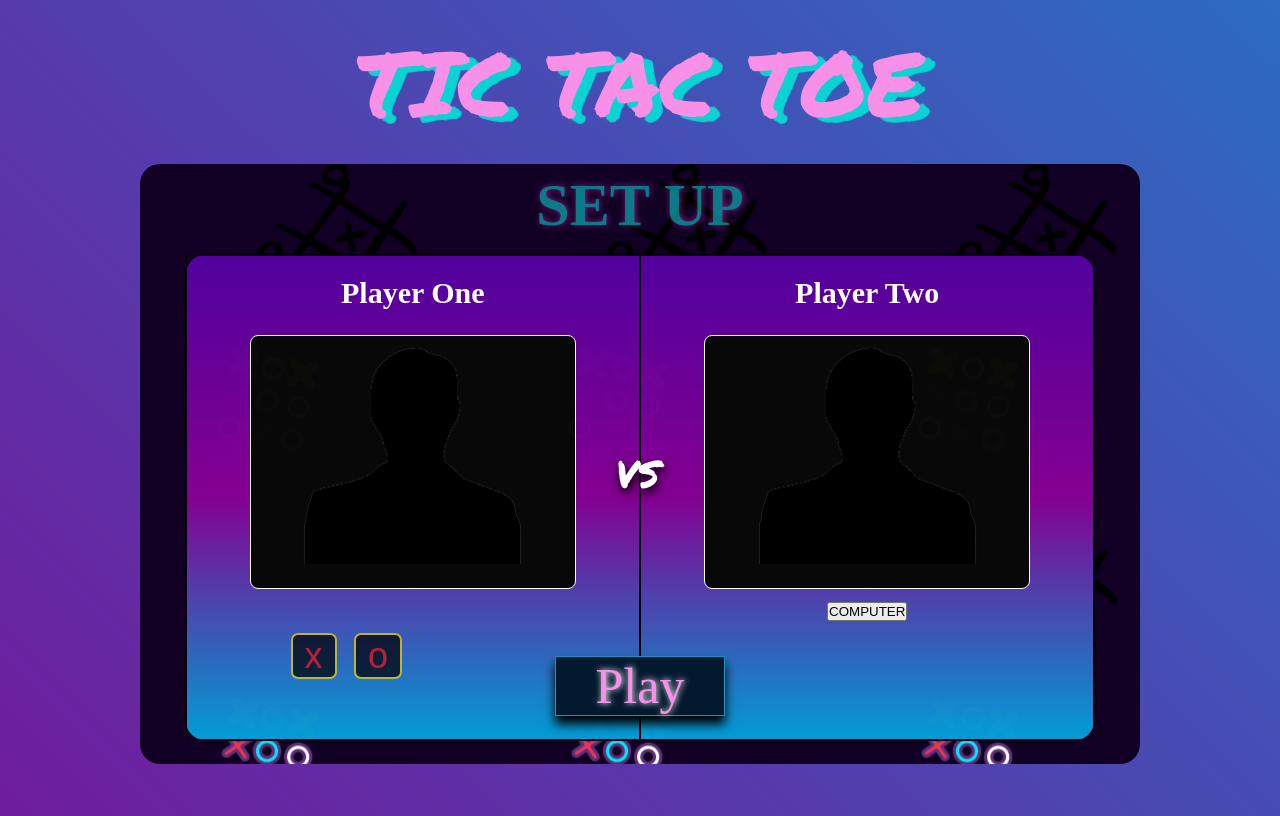
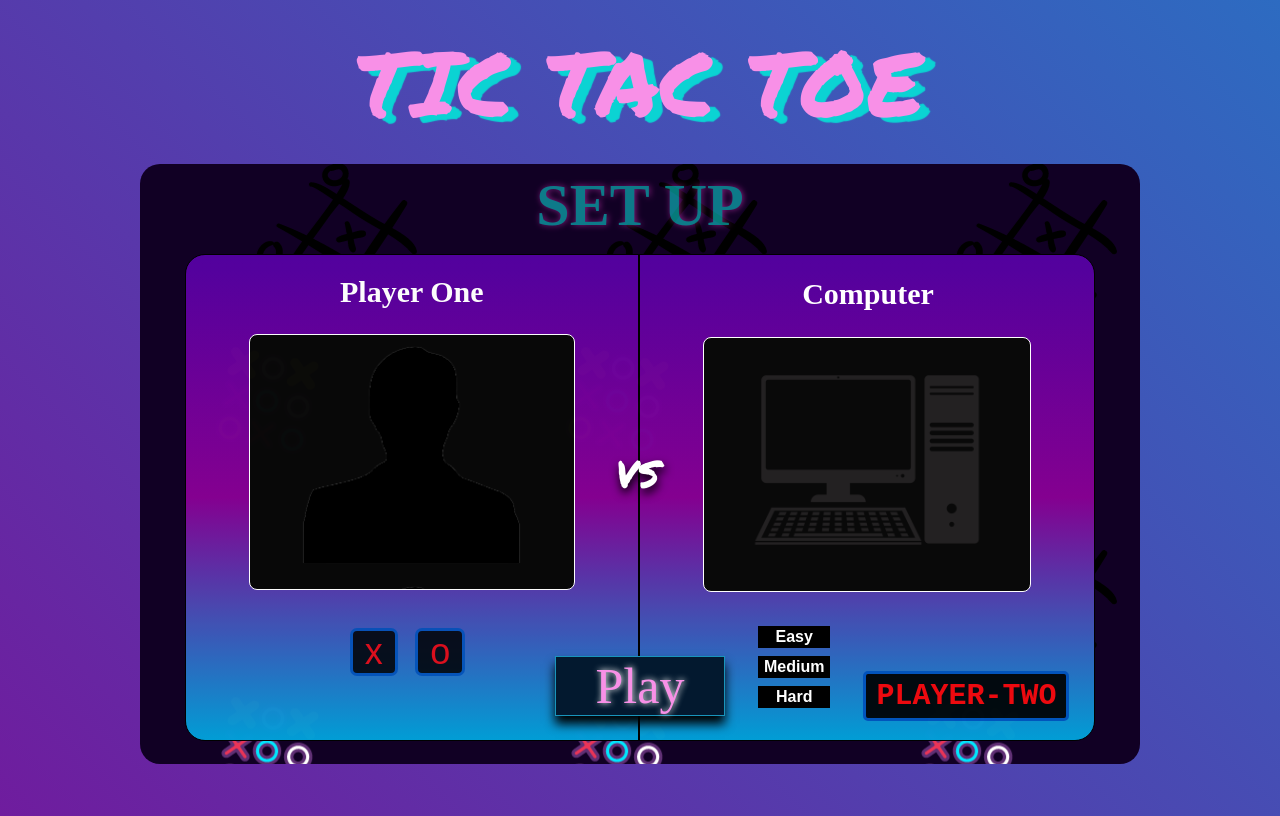
Before and after one commit to Nuccino92/TIC-TAC-TOE, a plain HTML site: page index.html in a window 1280 px wide. Both pictures are taken after a click on the button "COMPUTER". Drawn offline with Linux system fonts and the light colour scheme; a web font is replaced by a local one.

Commit message:
finished the set up hud styling, also added js logic for switching between computer and second player in the hud.

```diff
--- a/index.html
+++ b/index.html
@@ -14,6 +14,7 @@
         <hi class="setup-title">SET UP</hi>
         <div class="vs">VS</div>
         <div class="setup-container">
+
             <span class="player-one">Player One
                 <div class="player-one-inner">
                     <div class="silhouette-one"></div>
@@ -23,17 +24,37 @@
                     <button class="o-button-one">o</button>
                 </div>
             </span>
-            <span class="player-two">Player Two
+
+            <span class="player-two" id="playerUi">Player Two
                 <div class="player-two-inner">
                     <div class="silhouette-two"></div>
                 </div>
                 <div class="player-two-button-container">
-                    <button class="computer-button">COMPUTER</button>
+                    <button data-open-computer class="computer-button">COMPUTER</button>
                 </div>
             </span>
+
         </div>
+
         <button class="play-now">Play</button>
+
+        <span class="computer-selection" id="computerUi">Computer
+            <div class="computer-selection-inner">
+                <div class="silhouette-computer">
+
+                </div>
+                <div class="computer-button-container">
+                    <button data-open-player class="player-button">PLAYER-TWO</button>
+                </div>
+                <div class="computer-difficulty-container">
+                    <button class="easy-button">Easy</button>
+                    <button class="medium-button">Medium</button>
+                    <button class="hard-button">Hard</button>
+                </div>
+        </span>
     </div>
+
+
 
     <script type="text/javascript" src="script.js"></script>
 </body>
--- a/script.js
+++ b/script.js
@@ -1,3 +1,32 @@
+const openComputerButton = document.querySelectorAll('[data-open-computer]')
+const openPlayerButton =  document.querySelectorAll('[data-open-player]')
+
+openComputerButton.forEach(button => {
+    button.addEventListener('click', () => {
+        const computerUi = document.getElementById('computerUi');
+        openComputer(computerUi);
+    })
+});
+
+openPlayerButton.forEach(button => {
+    button.addEventListener('click', () => {
+        const playerUi = document.getElementById('playerUi');
+        openPlayer(playerUi);
+    })
+});
+
+function openComputer(computerUi) {
+    computerUi.classList.add('active');
+    playerUi.classList.add('active');
+};
+
+function openPlayer(playerUi) {
+    playerUi.classList.remove('active');
+    computerUi.classList.remove('active');
+};
+
+// All code above selects the computer/player two UI
+// ---------------------------------------------------------------------
 
 const Gameboard = (function() {
     let board = [];
--- a/style.css
+++ b/style.css
@@ -101,7 +101,7 @@ header {
 }
 
 .player-one {
-    border: 1px solid black;
+    border-right: 2px solid black;
     font-size: 30px;
     padding-top: 20px;
     font-family: 'Bungee Outline';
@@ -110,12 +110,15 @@ header {
 }
 
 .player-two {
-    border: 1px solid black;
     font-size: 30px;
     padding-top: 20px;
     font-family: 'Bungee Outline';
     color: white;
     font-weight: bolder;
+}
+
+#playerUi.active {
+    transform: scale(0);
 }
 
 .player-one-inner {
@@ -167,6 +170,7 @@ header {
     border: 1px solid rgb(24, 149, 187);
     text-shadow: 1px 0px 6px #ffffff;
     cursor: pointer;
+    z-index: 2;
 }
 
 .play-now:hover {
@@ -183,46 +187,189 @@ header {
 
 .player-one-button-container {
     position: absolute;
-    top: 77%;
-    left: 11%;
+    top: 76%;
+    left: 17.5%;
     cursor: default;
 }
 
 .x-button-one {
     margin: 5px;
     padding: 0px 12px;
-    border: 2px solid gold;
+    border: 3px solid rgb(0, 81, 187);
     font-size: 36px;
     background: black;
     color: red;
     cursor: pointer;
     border-radius: 7px;
-    opacity: .7;
+    opacity: .84;
 }
 
 .o-button-one {
     margin: 5px;
     margin: 5px;
     padding: 0px 12px;
-    border: 2px solid gold;
+    border: 3px solid rgb(0, 81, 187);
     font-size: 36px;
     background: black;
     color: red;
     cursor: pointer;
     border-radius: 7px;
-    opacity: .7;
+    opacity: .84;
 }
 
 .x-button-one:focus {
     opacity: 1;
-    box-shadow: 0px 0px 1px 1px gold;
+    border: 3px solid rgb(0, 81, 187);
+    box-shadow: 0px 0px 3px 2px rgb(0, 81, 187);
 }
 
 .o-button-one:focus {
     opacity: 1;
-    box-shadow: 0px 0px 1px 1px gold;
+    border: 3px solid rgb(0, 81, 187);
+    box-shadow: 0px 0px 3px 2px rgb(0, 81, 187);
+}
+
+.player-two-button-container {
+    position: absolute;
+    left: 78%;
+    top: 85%;
 }
 
 .computer-button {
+    font-family: monospace;
+    font-size: 30px;
+    padding: 5px 10px;
+    cursor: pointer;
+    background: black;
+    border: 3px solid rgb(0, 81, 187);
+    opacity: .92;
+    color: red;
+    font-weight: 600;
+    border-radius: 5px;
+}
 
+.computer-button:active {
+    opacity: 1;
+    border: 3px solid rgb(0, 81, 187);
+    box-shadow: 0px 0px 3px 2px rgb(0, 81, 187);
 }
+
+.computer-selection {
+    position: absolute;
+    top: 15.5%;
+    width: 45.6%;
+    height: 81.2%;
+    font-size: 30px;
+    padding-top: 20px;
+    font-family: 'Bungee Outline';
+    color: white;
+    font-weight: bolder;
+    transform: scale(0);
+}
+
+#computerUi.active {
+    transform: scale(1);
+}
+
+.computer-selection-inner {
+    height: 54.6%;
+    width: 71.9%;
+    margin: 0 auto;
+    margin-top: 26px;
+    margin-left: 63px;
+    background: rgb(9, 9, 9);
+    border: 1px ridge white;
+    border-radius: 8px;
+}
+
+.silhouette-computer {
+    margin: 0 auto;
+    height: 100%;
+    width: 75%;
+    background: url(/pictures/computer.png), no-repeat, rgb(9, 9, 9);
+    background-size: contain;
+}
+
+.computer-button-container {
+    position: absolute;
+    left: 49%;
+    top: 85%;
+}
+
+.player-button {
+    font-family: monospace;
+    font-size: 30px;
+    padding: 5px 10px;
+    cursor: pointer;
+    background: black;
+    border: 3px solid rgb(0, 81, 187);
+    opacity: .92;
+    color: red;
+    font-weight: 600;
+    border-radius: 5px;
+}
+
+.player-button:active {
+    opacity: 1;
+    border: 3px solid rgb(0, 81, 187);
+    box-shadow: 0px 0px 3px 2px rgb(0, 81, 187);
+}
+
+.computer-difficulty-container {
+    position: absolute;
+    display: grid;
+    grid-template-rows: 1fr 1fr 1fr;
+    height: auto;
+    width: 20px;
+    left: 25%;
+    top: 75%;
+    font-family: monospace;
+}
+
+.easy-button {
+    margin: 4px;
+    color: white;
+    background: black;
+    font-size: 16px;
+    padding: 2px 6px;
+    cursor: pointer;
+    font-weight: 600;
+    border: none;
+}
+
+.easy-button:hover {
+    color: rgb(153, 255, 0);
+    box-shadow: 0px 0px 3px 2px rgb(153, 255, 0);
+}
+
+.medium-button {
+    margin: 4px;
+    color: white;
+    background: black;
+    font-size: 16px;
+    padding: 2px 6px;
+    cursor: pointer;
+    font-weight: 600;
+    border: none;
+}
+
+.medium-button:hover {
+    color: rgb(236, 236, 2);
+    box-shadow: 0px 0px 3px 2px rgb(236, 236, 2);
+}
+
+.hard-button {
+    margin: 4px;
+    color: white;
+    background: black;
+    font-size: 16px;
+    padding: 2px 6px;
+    cursor: pointer;
+    font-weight: 600;
+    border: none;
+}
+
+.hard-button:hover {
+    color: rgb(255, 27, 27);
+    box-shadow: 0px 0px 3px 2px rgb(255, 27, 27);
+}
```
Also changed, not shown: pictures/computer.png (added).
